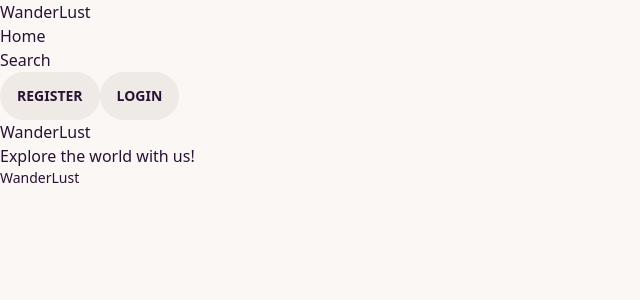
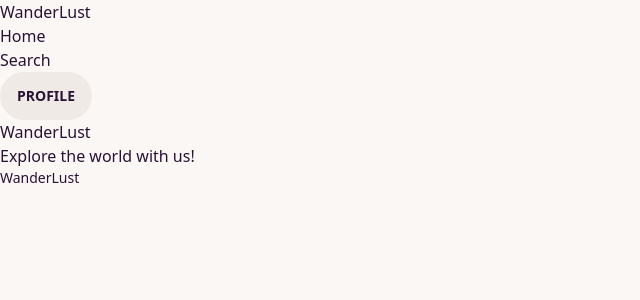
Before and after one commit to Breeannr180/wanderlust, a React (Create React App) app in the folder client/: page / in a window 1280 px wide. Shown: the top 300 px of the page, without its empty margins (0-640 px from the left). Built offline with nearby package versions, Linux system fonts and the light colour scheme; the HTML template or start-up script is replaced by a standard one.

Commit message:
added conditional rendering and links

```diff
--- a/client/src/components/Nav.js
+++ b/client/src/components/Nav.js
@@ -1,23 +1,27 @@
 import React from 'react';
 import { Link } from 'react-router-dom';
+import Auth from '../utils/auth';
 
 const Nav = () => {
   return (
     <nav>
       <ul>
         <li>
-          <Link to='./'>Home</Link>
+          <Link to='/'>Home</Link>
         </li>
         <li>
-          <Link to='/components/Wiki/Search'>Search</Link>
+          <Link to='/search'>Search</Link>
         </li>
       </ul>
-      <button className='btn'>
-        <Link to='./components/Auth/Register'>Register</Link>
-      </button>
-      <button className='btn'>
-        <Link to='/components/Auth/Login'>Login</Link>
-      </button>
+      {Auth.loggedIn() ? (
+        <button className='btn'>
+          <Link to='/login'>Login</Link>
+        </button>
+      ) : (
+        <button className='btn'>
+          <Link to='/profile'>Profile</Link>
+        </button>
+      )}
     </nav>
   );
 };
```
